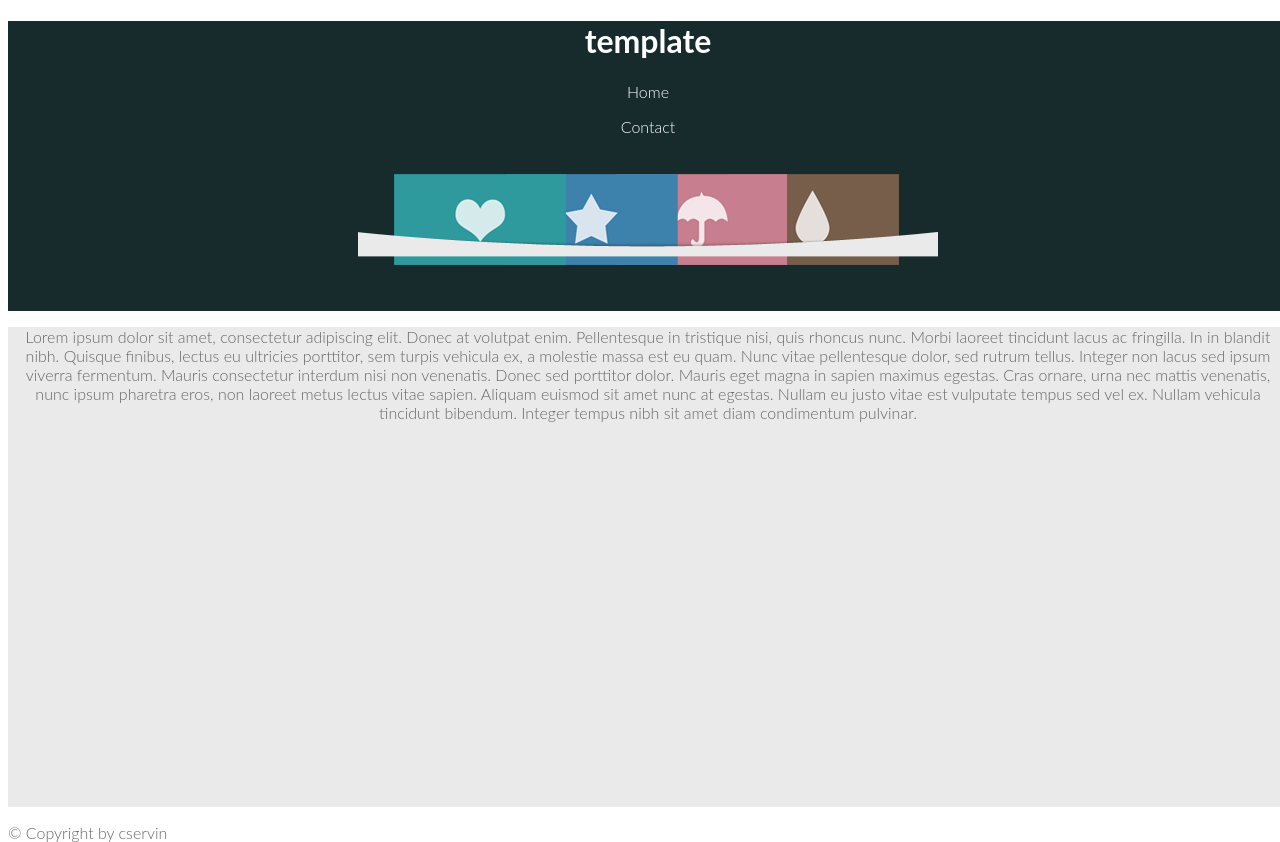
After one commit to cservinmx/generic, a PHP site: page /template.html in a window 1280 px wide. The commit adds this page. Run offline with PHP 8.4, Linux system fonts and the light colour scheme.

Commit message:
first commit

```diff
--- /dev/null
+++ b/template.html
@@ -0,0 +1,88 @@
+<!DOCTYPE html>
+<html lang="es">
+	<head>
+		<meta charset="utf-8">
+
+		<!-- Always force latest IE rendering engine (even in intranet) & Chrome Frame
+		Remove this if you use the .htaccess -->
+		<meta http-equiv="X-UA-Compatible" content="IE=edge,chrome=1">
+
+		<title>template</title>
+		<meta name="description" content="">
+		<meta name="author" content="cservin">
+
+		<!--<meta name="viewport" content="width=device-width; initial-scale=1.0">-->
+
+		<!-- Replace favicon.ico & apple-touch-icon.png in the root of your domain and delete these references -->
+		<link rel="shortcut icon" href="/favicon.ico">
+		<link rel="apple-touch-icon" href="/apple-touch-icon.png">
+		<style>
+			body {
+			    width: 100%;
+			    height: 100%;
+			    font-family: 'Lato',sans-serif;
+				font-weight: 300;
+			    color: #666;
+			    background-color: #fff;
+			}
+
+			html {
+			    width: 100%;
+			    height: 100%;
+			}
+			.header{
+				background: #172b2d;
+				min-height: 20%;
+				color: #FFF;
+
+			}
+			.header a{
+				color: #FFF;
+				text-decoration: none;
+			}
+			.cont{
+				background: #eaeaea;
+				min-height: 60%;
+			}
+			.centra{
+				text-align: center;
+				width: 100%;
+			}
+		</style>
+	</head>
+
+	<body>
+
+			<div class="header">
+				<div class="centra" >
+					<header>
+						<h1>template</h1>
+					</header>
+					<nav>
+						<p>
+							<a href="/">Home</a>
+						</p>
+						<p>
+							<a href="/contact">Contact</a>
+						</p>
+					</nav>
+					<div id="slider">
+						<img src="images/slider/slide1.png" />
+					</div>
+				</div>
+			</div>
+			<div class="cont centra">
+				<p>
+					Lorem ipsum dolor sit amet, consectetur adipiscing elit. Donec at volutpat enim. Pellentesque in tristique nisi, quis rhoncus nunc. Morbi laoreet tincidunt lacus ac fringilla. In in blandit nibh. Quisque finibus, lectus eu ultricies porttitor, sem turpis vehicula ex, a molestie massa est eu quam. Nunc vitae pellentesque dolor, sed rutrum tellus. Integer non lacus sed ipsum viverra fermentum. Mauris consectetur interdum nisi non venenatis. Donec sed porttitor dolor. Mauris eget magna in sapien maximus egestas. Cras ornare, urna nec mattis venenatis, nunc ipsum pharetra eros, non laoreet metus lectus vitae sapien. Aliquam euismod sit amet nunc at egestas. Nullam eu justo vitae est vulputate tempus sed vel ex. Nullam vehicula tincidunt bibendum. Integer tempus nibh sit amet diam condimentum pulvinar.
+				</p>
+
+			</div>
+
+			<footer>
+				<p>
+					&copy; Copyright  by cservin
+				</p>
+			</footer>
+
+	</body>
+</html>
```
Also changed, not shown: exmn.php (added, +120 -0 lines), index.php (+2 -35 lines), index2.php (added, +38 -0 lines), images/slider/slide1.png (added).
